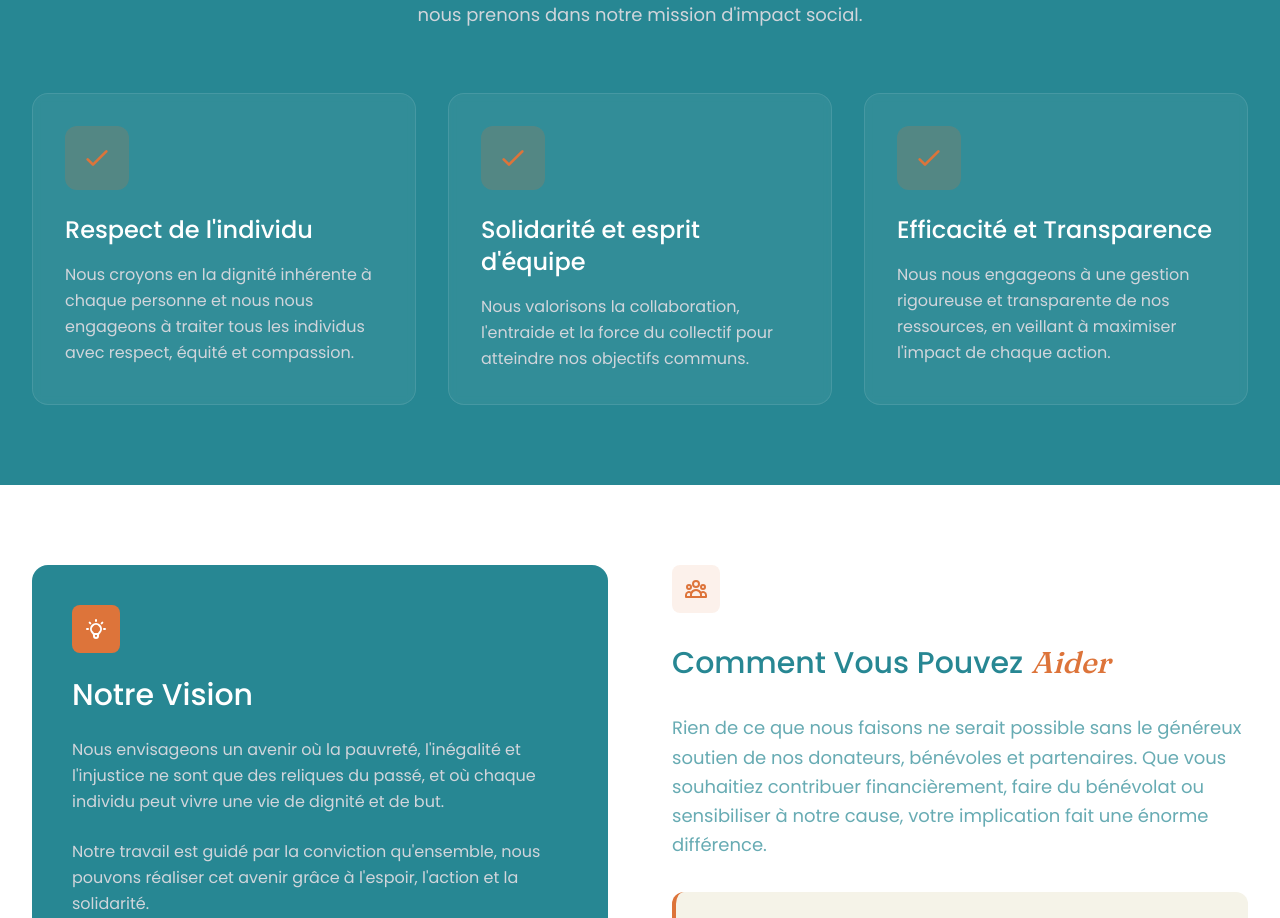
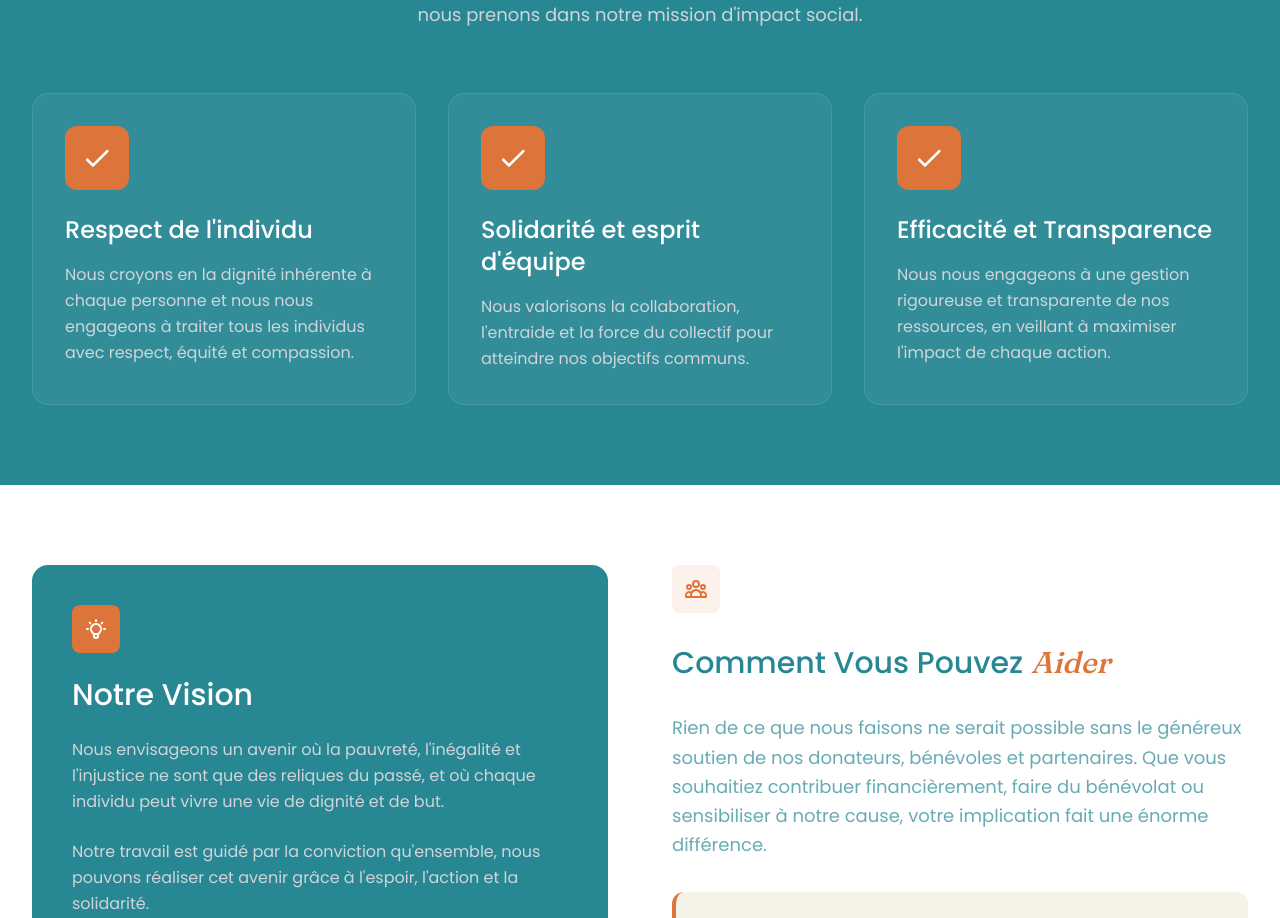
Before and after one commit to Dramekanji/apec, a Next.js app: page /a-propos in a window 1280 px wide. Shown: the part 4167-5085 px from the top of the page. Built offline with nearby package versions, Linux system fonts and the light colour scheme.

Commit message:
style: update check icons in values section
- Change check icons from stroked outline to solid white fill
- Add solid orange background (primary color)
- Match the design of the lightbulb icon
- Update SVG to use filled Material Design check icon

```diff
--- a/src/components/sections/about/OurValues.tsx
+++ b/src/components/sections/about/OurValues.tsx
@@ -35,19 +35,13 @@ export const OurValues: React.FC = () => {
               transition={{ duration: 0.5, delay: index * 0.1 }}
               className="bg-white/5 backdrop-blur-sm border border-white/10 rounded-2xl p-8 hover:bg-white/10 transition-colors"
             >
-              <div className="w-16 h-16 bg-primary/20 rounded-xl flex items-center justify-center mb-6">
+              <div className="w-16 h-16 bg-primary rounded-xl flex items-center justify-center mb-6">
                 <svg
-                  className="w-8 h-8 text-primary"
-                  fill="none"
-                  stroke="currentColor"
+                  className="w-8 h-8 text-white"
+                  fill="currentColor"
                   viewBox="0 0 24 24"
                 >
-                  <path
-                    strokeLinecap="round"
-                    strokeLinejoin="round"
-                    strokeWidth={2}
-                    d="M5 13l4 4L19 7"
-                  />
+                  <path d="M9 16.17L4.83 12l-1.42 1.41L9 19 21 7l-1.41-1.41L9 16.17z" />
                 </svg>
               </div>
               <h3 className="text-2xl font-medium text-white mb-4">
```
